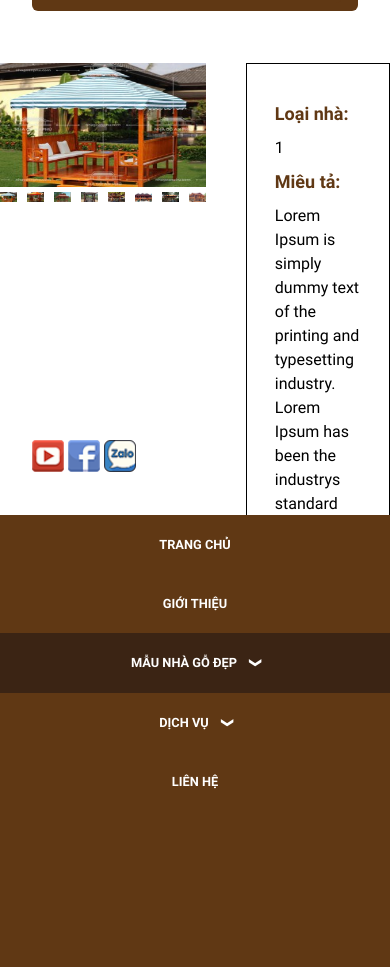
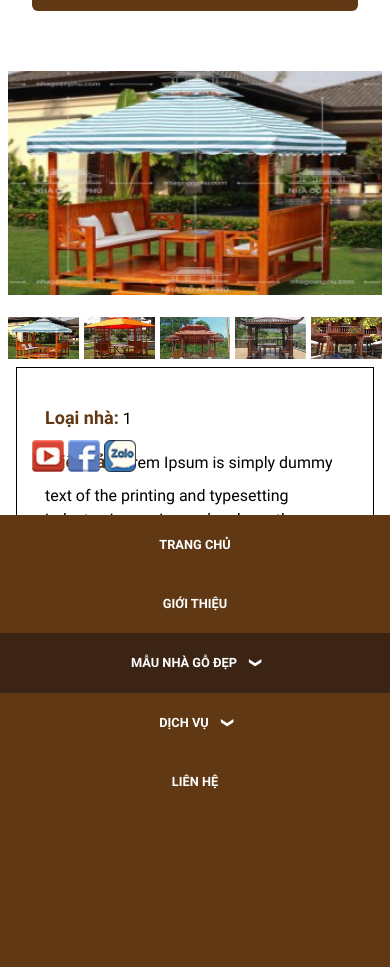
Before and after one commit to liemdang260/nhago3mien, a Next.js app in the folder client/: page /mau-nha/1/1 in a window 390 px wide. Shown: the part 329-1296 px from the top of the page. Built offline with nearby package versions, Linux system fonts and the light colour scheme.

Commit message:
Responsive cho trang chi tiet hinh anh

```diff
--- a/client/components/common/gridLayoutMauNha.jsx
+++ b/client/components/common/gridLayoutMauNha.jsx
@@ -28,7 +28,7 @@
       '
             >
                 <div
-                    className='hidden w-[450px] h-[290px] group-hover:first:block absolute -translate-y-full -m-2
+                    className='hidden w-[450px] h-[290px] sm:group-hover:first:block absolute -translate-y-full -m-2
           border-2 border-solid border-primary-color'
                 >
                     <Image
--- a/client/pages/mau-nha/[loaiNhaID]/[mauNhaID].jsx
+++ b/client/pages/mau-nha/[loaiNhaID]/[mauNhaID].jsx
@@ -14,11 +14,11 @@
     const ProductImagesSlider = (props) => {
         return (
             <div>
-                <div className='flex flex-row my-10'>
-                    <div className='w-3/5 overflow-hidden  inline-block'>
+                <div className='flex flex-col sm:flex-row my-10'>
+                    <div className='w-full sm:w-3/5 overflow-hidden p-2 inline-block'>
                         <Swiper
                             loop={true}
-                            spaceBetween={10}
+                            spaceBetween={8}
                             navigation={true}
                             modules={[Navigation, Thumbs]}
                             gradCursor={true}
@@ -43,10 +43,10 @@
                             // onSwiper={setThumbsSwiper}
                             watchSlidesProgress={true}
                             loop={true}
-                            spaceBetween={10}
-                            slidesPerView={8}
+                            spaceBetween={5}
+                            slidesPerView={5}
                             modules={[Thumbs]}
-                            className='product-image-thumbnails'
+                            className='product-image-thumbnails p-2'
                         >
                             {props.images.map((_item, _index) => (
                                 <SwiperSlide key={_index}>
@@ -63,7 +63,7 @@
                             ))}
                         </Swiper>
                     </div>
-                    <div className='inline-block p-7 h-full w-2/5 ml-10 border border-black'>
+                    <div className='inline-block p-7 h-full w-11/12 mx-4 sm:w-2/5 sm:ml-10 border border-black'>
                         <p className='text-primary-color text-lg font-bold inline-block my-2'>
                             Loại nhà:
                         </p>{' '}
@@ -89,7 +89,7 @@
                 </div>
 
                 {/* hr */}
-                <Title title='Những mẫ nhà đẹp khác' />
+                <Title title='Những mẫu nhà đẹp khác' />
                 <AllHomeTemplate />
             </div>
         );
```
